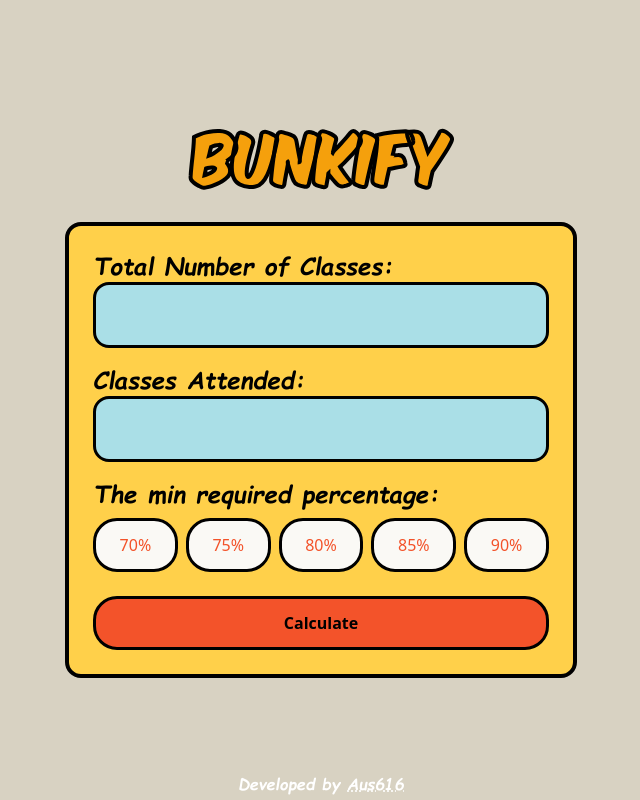
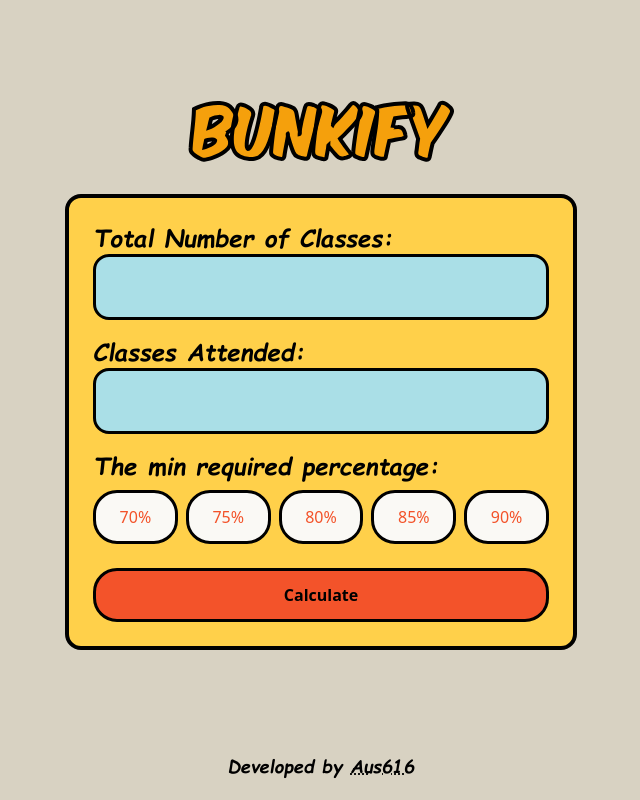
Before and after one commit to AUS616/Bunkify, a Flask app: page / in a window 1280 px wide. Shown: the whole page, without its empty margins (319-959 px from the left). Run offline with Flask 3, Linux system fonts and the light colour scheme.

Commit message:
Update index.html

```diff
--- a/templates/index.html
+++ b/templates/index.html
@@ -115,13 +115,11 @@
 
   </script>
 
+<footer>
+    <div class="flex flex-col justify-center items-center mt-10 mb-5">
+        <p class="text-lg text-black font-bold">Developed by <a class="underline decoration-dotted hover:text-[#F3532A]" href="https://github.com/AUS616">Aus616</a></p>
 
-        <div class="flex flex-col justify-center items-center py-1">
-            <p class="text-sm sm:text-base text-white font-bold text-center">
-                Developed by
-                <a class="underline decoration-dotted hover:text-[#F3532A] transition-colors" href="https://github.com/AUS616">Aus616</a>
-            </p>
-        </div>
+</footer>
 
 
 
```
